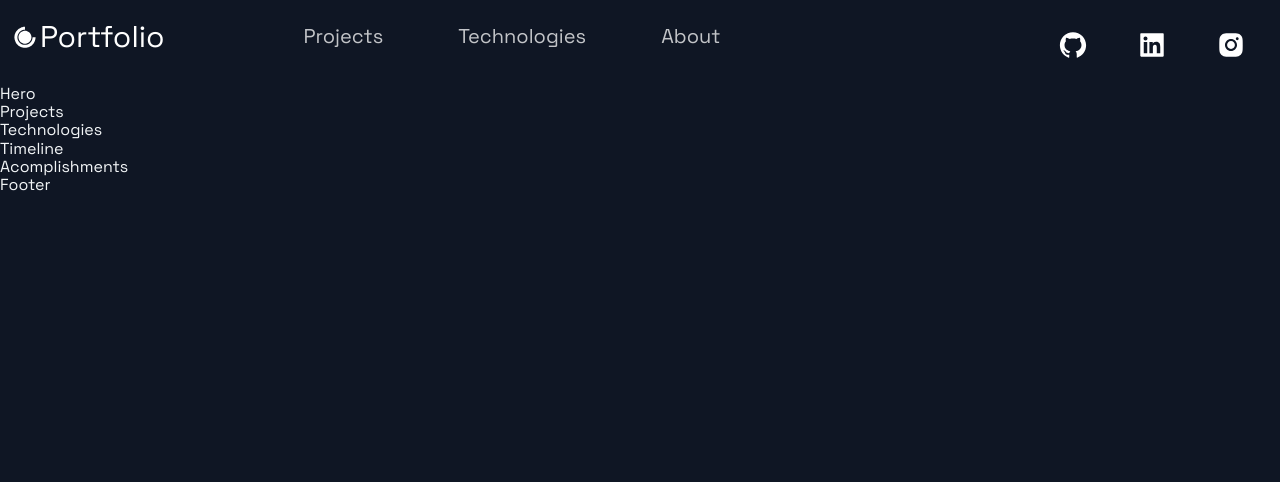
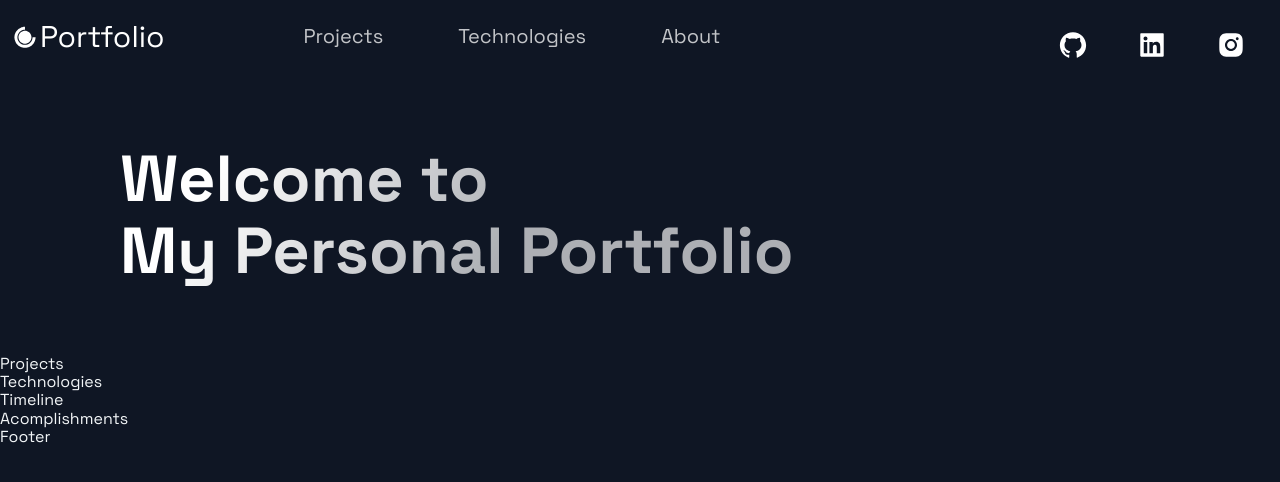
Before and after one commit to tsertic/portfolio-2022, a Next.js app: page / in a window 1280 px wide. Shown: the top 482 px of the page. Built offline with nearby package versions, Linux system fonts and the light colour scheme.

Commit message:
started hero section

```diff
--- a/src/components/Hero/Hero.js
+++ b/src/components/Hero/Hero.js
@@ -1,13 +1,23 @@
-import React from 'react';
+import React from "react";
 
-import { Section, SectionText, SectionTitle } from '../../styles/GlobalComponents';
-import Button from '../../styles/GlobalComponents/Button';
-import { LeftSection } from './HeroStyles';
+import {
+  Section,
+  SectionText,
+  SectionTitle,
+} from "../../styles/GlobalComponents";
+import Button from "../../styles/GlobalComponents/Button";
+import { LeftSection } from "./HeroStyles";
 
 const Hero = (props) => (
-  <div>
-    Hero
-  </div>
+  <Section row nopadding>
+    <LeftSection>
+      <SectionTitle main center>
+        Welcome to <br />
+        My Personal Portfolio
+      </SectionTitle>
+      <SectionText></SectionText>
+    </LeftSection>
+  </Section>
 );
 
 export default Hero;
```
